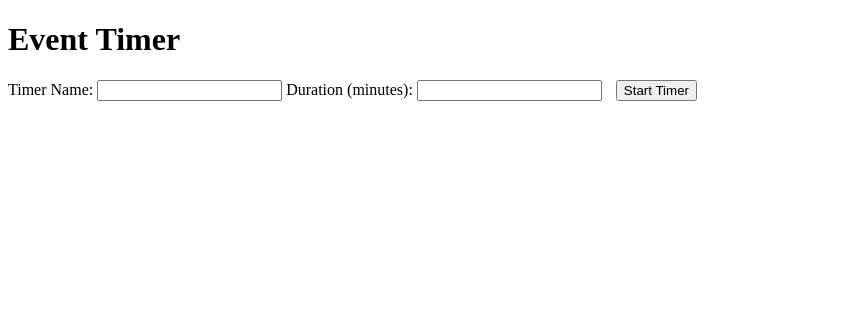
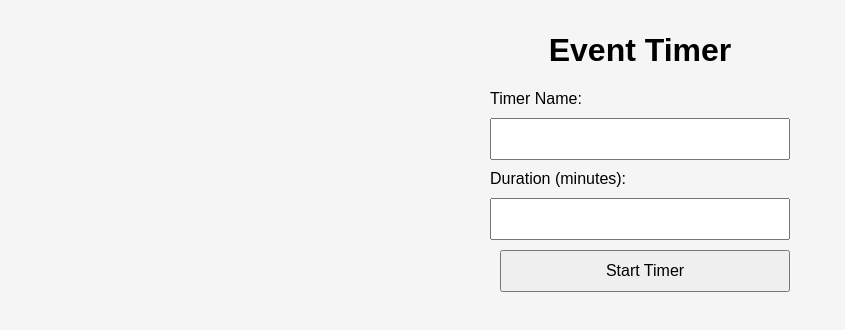
Before and after one commit to LGVXNI/EventTimers, a website: page public/index.html in a window 1280 px wide. Shown: the whole page, without its empty margins (0-845 px from the left). Drawn offline with Linux system fonts and the light colour scheme.

Commit message:
Fix: improved index.html layout and timer form

```diff
--- a/public/index.html
+++ b/public/index.html
@@ -4,6 +4,46 @@
     <meta charset="UTF-8">
     <title>Event Timer</title>
     <link rel="stylesheet" href="style.css">
+    <style>
+        body {
+            font-family: Arial, sans-serif;
+            margin: 2rem;
+            background: #f5f5f5;
+        }
+
+        h1 {
+            text-align: center;
+        }
+
+        form {
+            display: flex;
+            flex-direction: column;
+            gap: 10px;
+            max-width: 300px;
+            margin: 0 auto;
+        }
+
+        input, button {
+            padding: 10px;
+            font-size: 16px;
+        }
+
+        .timer-box {
+            background: #fff;
+            padding: 1rem;
+            border: 1px solid #ccc;
+            margin: 1rem auto;
+            width: 300px;
+            display: flex;
+            justify-content: space-between;
+            align-items: center;
+            gap: 10px;
+        }
+
+        button {
+            cursor: pointer;
+        }
+    </style>
 </head>
 <body>
     <h1>Event Timer</h1>
```
